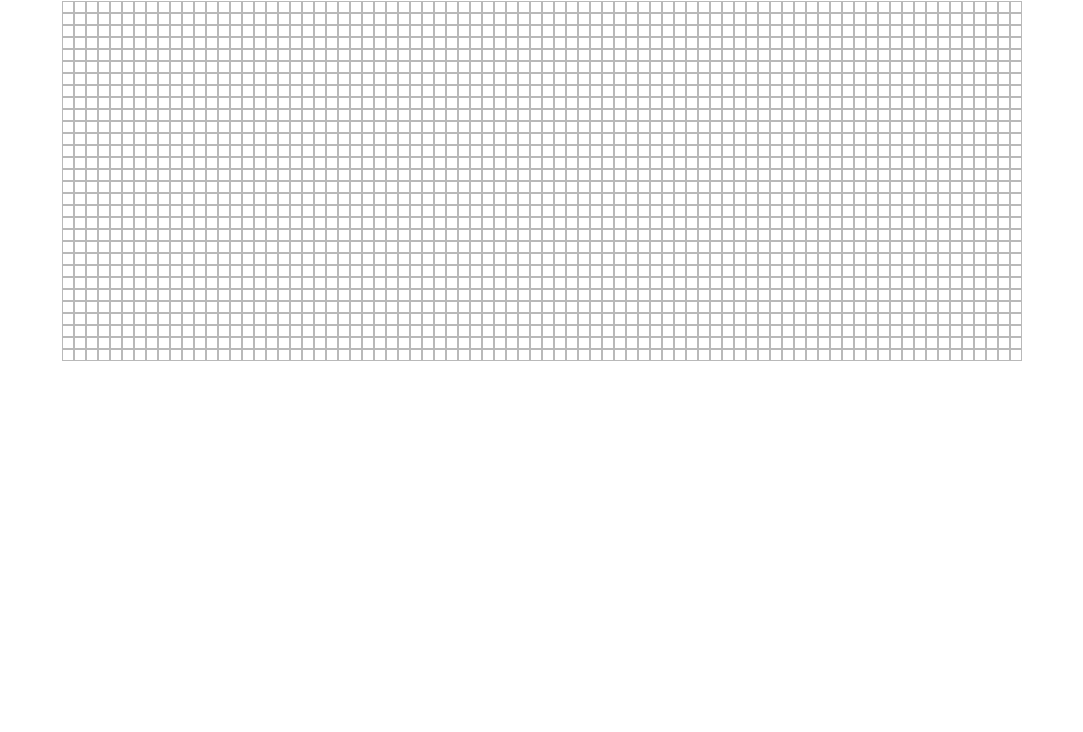
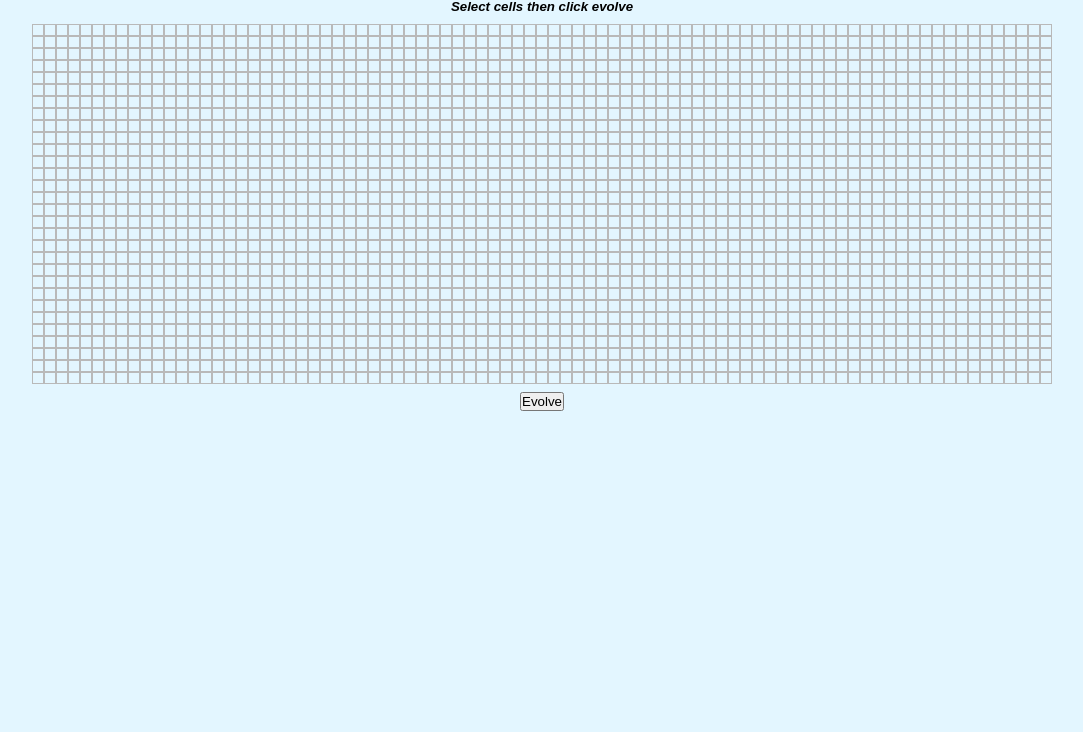
Before and after one commit to bateso88/game-of-life, a plain HTML site: page index.html in a window 1280 px wide. Shown: the part 68-800 px from the top of the page, without its empty margins (98-1181 px from the left). Drawn offline with Linux system fonts and the light colour scheme.

Commit message:
add fully functioning UI

```diff
--- a/index.css
+++ b/index.css
@@ -2,18 +2,27 @@
   padding: 0px;
   margin: 0px;
 }
+#root {
+  height:100vh;
+  background-color: rgb(227, 246, 255);
+}
 #heading {
   text-align: center;
-  font-family: Impact, Haettenschweiler, 'Arial Narrow Bold', sans-serif;
+  font-family:fantasy;
   padding-top: 10px;
 }
+#instructions {
+  text-align: center;
+  font-family:fantasy;
+  padding-top: 10px;
+  padding-bottom: 10px;
+}
 #container {
+  position:relative;
   padding: 10px;
-
 }
 #grid {
   margin: 0 auto;
-  background-color: rgb(255, 255, 255);
   border-spacing: 0px;
 }
 td {
@@ -21,3 +30,28 @@ td {
   width: 10px;
   height: 10px;
 }
+
+td.dead {
+  background-color: transparent;
+}
+td.alive {
+  background-color:rgb(77, 77, 77);
+}
+#button-container {
+  height: 20px;
+  position: relative;
+}
+#evolve-btn {
+  margin: 0;
+  position: absolute;
+  top: 50%;
+  left: 50%;
+  -ms-transform: translate(-50%, -50%);
+  transform: translate(-50%, -50%);
+  padding-bottom: 10px;
+  padding-top: 5px;
+}
+
+button {
+  height: 200px;
+}
--- a/index.html
+++ b/index.html
@@ -7,8 +7,18 @@
   <link rel="stylesheet" href='index.css'>
 </head>
 <body>
-  <h1 id='heading'>Welcome to the Game of Life!</h1>
-  <div id='container'></div>
+  <div id='root'>
+    <div id='container'>
+      <h1 id='heading'>Welcome to the Game of Life!</h1>
+      <h5 id='instructions'><i>Select cells then click evolve</i></h5>
+    </div>
+    <div id='button-container'>
+      <div id='evolve-btn'>
+        <input type='button' value='Evolve' onclick='evolve()'>
+      </div>
+    </div>
+  </div>
+
 
   <script src="src/game.js"></script>
   <script src="src/interface.js"></script>
--- a/src/interface.js
+++ b/src/interface.js
@@ -1,20 +1,68 @@
-const rows = 30;
-const columns = 80;
+const height = 30;
+const width = 85;
+let startingGrid = [height];
+
+function createStartingGrid() {
+  for (let row = 0; row < height; row++) {
+    startingGrid[row] = new Array(width);
+  }
+  for(let row=0; row<height; row++) {
+    for(let column=0; column<width; column++) {
+      startingGrid[row][column] = 0;
+    }
+  }
+}
 
 function makeGrid() {
   let container = document.querySelector('#container');
   let grid = document.createElement('table');
   grid.setAttribute('id','grid');
-  for (let i = 0; i < rows; i++) {
+  for (let row = 0; row < height; row++) {
     let tr = document.createElement('tr');
-    for (let j = 0; j < columns; j++) {
+    for (let column = 0; column < width; column++) {
       let cell = document.createElement('td');
+      cell.setAttribute('id', row + '_' + column);
+      cell.setAttribute('class', 'dead');
+      cell.addEventListener('click', clickCell);
       tr.appendChild(cell);
     }
     grid.appendChild(tr);
   }
   container.appendChild(grid);
 }
+
+function clickCell() {
+  let coordinates = this.id.split("_");
+  let row = Number(coordinates[0]);
+  let column = Number(coordinates[1]);
+
+  if (this.className==='dead'){
+      this.setAttribute('class', 'alive');
+      startingGrid[row][column] = 1;
+  }else{
+      this.setAttribute('class', 'dead');
+      startingGrid[row][column] = 0;
+  }
+}
+
+function updateUI(grid) {
+  for(let row=0; row<height; row++) {
+    for(let column=0; column<width; column++) {
+      let cell = document.getElementById(`${row}_${column}`)
+      if((grid[row][column] === 1 && cell.getAttribute('class') === 'dead') || (grid[row][column] === 0 && cell.getAttribute('class') === 'alive')) {
+        cell.click();
+      }
+    }
+  }
+}
+
+function evolve(){
+  let game = new Game(startingGrid);
+  game.tick()
+  updateUI(game.startingGrid)
+}
+
 window.onload=()=>{
   makeGrid();
+  createStartingGrid();
 }
```
